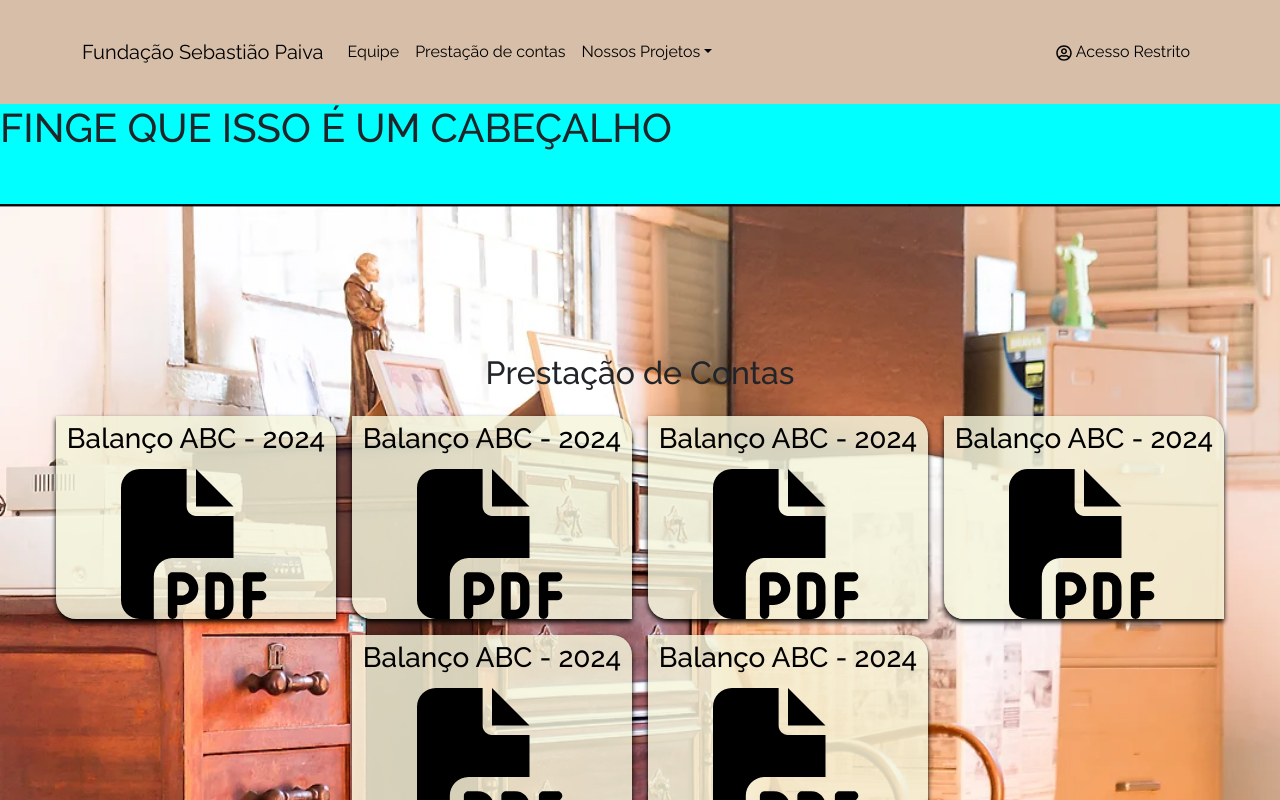
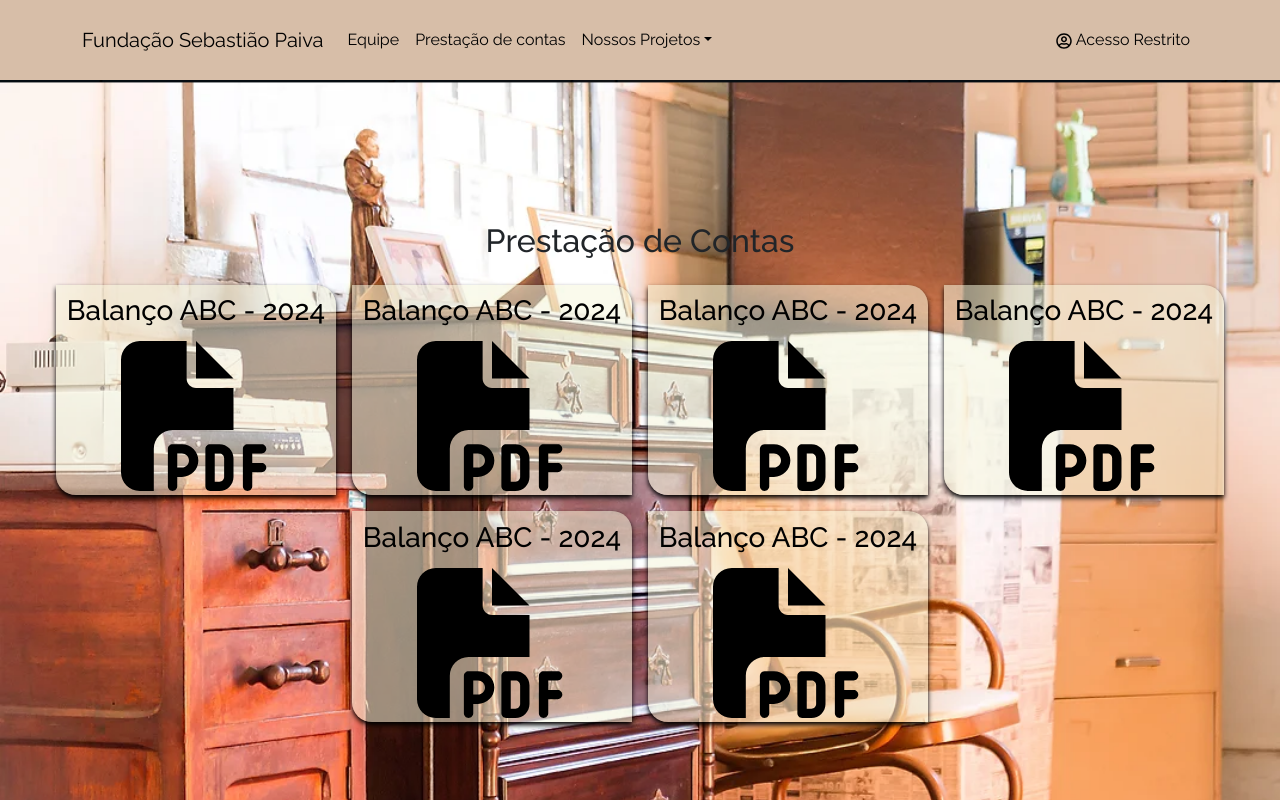
Before and after one commit to Yemuri/PAIVA, a React (Create React App) app in the folder frontend/: page /prestacao-de-contas in a window 1280 px wide. Shown: the top 800 px of the page. Built offline with nearby package versions, Linux system fonts and the light colour scheme.

Commit message:
pequenas alterações home

```diff
--- a/frontend/src/component/footer/footer.css
+++ b/frontend/src/component/footer/footer.css
@@ -54,6 +54,7 @@ box-shadow: 8px 5px 12px rgb(148, 78, 46);
     display: flex;
     justify-content: center;
     color: #fff;
+
 }
 
 .row-footer>h3 {
--- a/frontend/src/component/nav/nav.css
+++ b/frontend/src/component/nav/nav.css
@@ -1,6 +1,6 @@
 .navegacao .bg-body-tertiary{
   background-color: #d7bea8 !important;
-  height: 13%;
+  height: 10%;
 }
 
 .dropdown-menu.show {
--- a/frontend/src/pages/contas/contas.css
+++ b/frontend/src/pages/contas/contas.css
@@ -1,16 +1,3 @@
-/* ------------------------------apagar isso----------------------- */
-.nav{
-    display: block;
-    width: 100%;
-    height: 100px;
-    background-color: aqua;
-}
-
-.nav > h1{
-    margin: 0;
-}
-/* ------------------------------------------------------------------ */
-
 .container-contas{
     overflow-x: hidden;
     display: flex;
@@ -43,9 +30,9 @@
     border-radius: 0 20px 0 20px;
     text-align: center;
     /* backdrop-filter: blur(10px); */
-    background-color: rgba(245, 245, 220, 0.841);
+    background-color: rgba(245, 245, 220, 0.541);
     box-shadow: 0 3px 5px rgba(0, 0, 0, 1);
-
+    padding: 4px;
     flex: 1 1 calc(25% - 32px); /* define que cada card deve ocupar aproximadamente 25% do contêiner, ajustando-se com a margem*/
     max-width: calc(25% - 32px); /* define a largura máxima que o card pode ter, garantindo que ele nunca ultrapasse o valor calculado. */
 }
--- a/frontend/src/pages/contas/inicioContas.js
+++ b/frontend/src/pages/contas/inicioContas.js
@@ -5,11 +5,6 @@ import { FaFilePdf } from "react-icons/fa6";
 export default function InicioContas(){
     return(
         <div>
-
-            <div className="nav">
-                <h1>FINGE QUE ISSO É UM CABEÇALHO</h1>
-            </div>
-{/* começar a partir daqui - essa classe "container-container" deve ser a principal*/}
             <div className="container-contas">
                 <div className="title_contas">
                     <h2>Prestação de Contas</h2>
```
